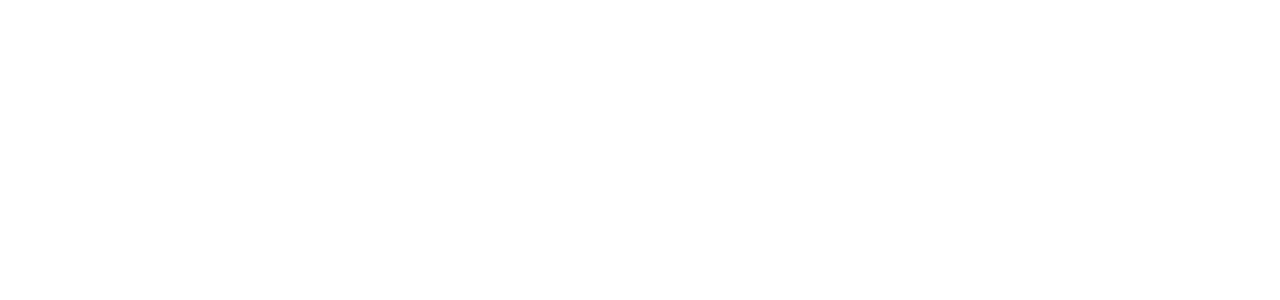
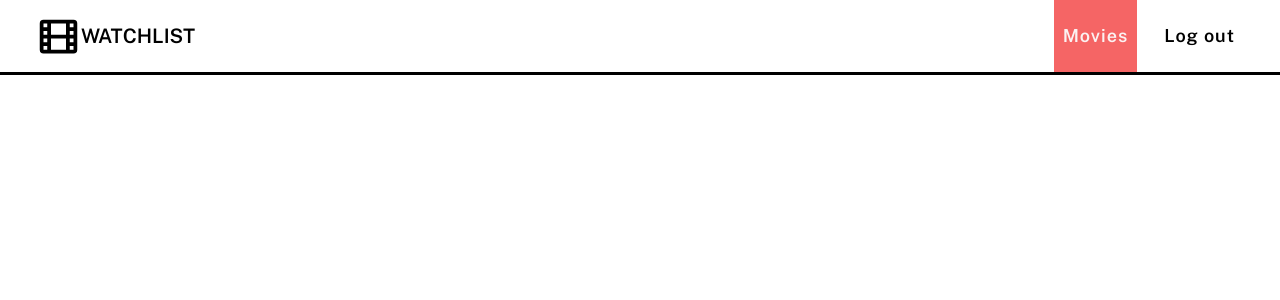
Before and after one commit to manujelko/movie-watchlist, a Flask app: page / in a window 1280 px wide. Before the commit the part shown is empty. Shown: the top 300 px of the page. Run offline with Flask 2, Linux system fonts and the light colour scheme.

Commit message:
Adding a navbar

```diff
--- a/movie_library/static/main.css
+++ b/movie_library/static/css/main.css
@@ -53,6 +53,79 @@ body {
     background-color: var(--background-color);
 }
 
+.header {
+    padding: 0 2rem;
+    border-bottom: var(--border);
+}
+
+.header__logo {
+    display: flex;
+    align-items: center;
+    height: 4rem;
+    color: inherit;
+    text-decoration: none;
+}
+
+.header__logo:hover {
+    color: var(--accent-colour);
+}
+
+.logo__icon {
+    width: 2.5rem;
+    height: 2.5rem;
+}
+
+.logo__name {
+    margin-left: 0.5rem;
+    text-transform: uppercase;
+    font-weight: 600;
+    font-size: 20px;
+    margin: 0 auto;
+}
+
+.nav-container {
+    display: flex;
+    justify-content: space-between;
+    max-width: 75rem;
+}
+
+.nav {
+    display: flex;
+}
+
+.nav__link {
+    display: flex;
+    align-items: center;
+    padding: 0 0.5rem;
+    text-decoration: none;
+    color: inherit;
+}
+
+.nav__link--active {
+    background: var(--accent-colour);
+    color: var(--text-light);
+}
+
+.nav__link:not(:last-child) {
+    margin-right: 1rem;
+}
+
+.nav__link:hover {
+    margin-bottom: -3px;
+    border-bottom: var(--border);
+}
+
+.nav__item {
+    font-weight: 600;
+    letter-spacing: 1px;
+    text-transform: 1px;
+}
+
+.nav__icon {
+    width: 1em;
+    height: 1em;
+}
+
 /* Button styles that we'll share across our site */
 .button {
     /* In order to easily position our buttons, we're making the block level elements */
--- a/movie_library/templates/index.html
+++ b/movie_library/templates/index.html
@@ -0,0 +1 @@
+{% extends "layout.html" %}
--- a/movie_library/templates/layout.html
+++ b/movie_library/templates/layout.html
@@ -1,3 +1,5 @@
+{% from "macros/nav.html" import header %}
+
 <!DOCTYPE html>
 <html lang="en">
 
@@ -14,6 +16,7 @@
 </head>
 
 <body>
+{{ header("2", "") }}
     <main class="main">
         {% block main_content %} {% endblock %}
     </main>
--- /dev/null
+++ b/movie_library/templates/macros/nav.html
@@ -0,0 +1,41 @@
+{% macro header(email, theme) %}
+<header class="header">
+    <div class="nav-container">
+        <a href="{{ url_for('pages.index') }}" class="header__logo">
+            <svg xmlns="http://www.w3.org/2000/svg" class="logo__icon" fill="none" viewBox="0 0 24 24" stroke="currentColor">
+                <path stroke-linecap="round" stroke-linejoin="round" stroke-width="2" d="M7 4v16M17 4v16M3 8h4m10 0h4M3 12h18M3 16h4m10 0h4M4 20h16a1 1 0 001-1V5a1 1 0 00-1-1H4a1 1 0 00-1 1v14a1 1 0 001 1z" />
+            </svg>
+            <span class="logo__name">Watchlist</span>
+        </a>
+        <nav class="nav">
+            {% if not email %}
+                <a
+                    href="#"
+                    class="nav__link"
+                >
+                    <span class="nav__item">Log in</span>
+                </a>
+                <a
+                    href="#"
+                    class="nav__link"
+                >
+                    <span class="nav__item">Register</span>
+                </a>
+            {% else %}
+                <a
+                    href="{{ url_for('pages.index') }}"
+                    class="nav__link {{ 'nav__link--active' if request.path == url_for('pages.index') }}"
+                >
+                    <span class="nav__item">Movies</span>
+                </a>
+                <a
+                    href="#"
+                    class="nav__link"
+                >
+                    <span class="nav__item">Log out</span>
+                </a>
+            {% endif %}
+        </nav>
+    </div>
+</header>
+{% endmacro %}
```
Also changed, not shown: movie_library/static/css/reset.css (renamed from movie_library/static/reset.css), 1 other file.
